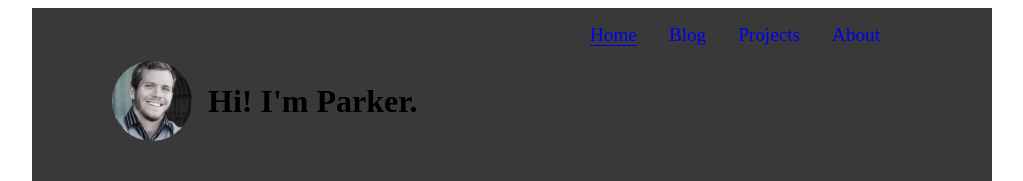
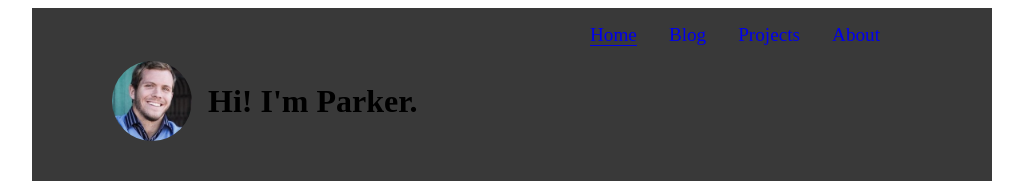
Before and after one commit to HeyParkerJ/heyparkerj, a Gatsby site: page / in a window 1280 px wide. Shown: the top 181 px of the page, without its empty margins (128-1151 px from the left). Built offline with nearby package versions, Linux system fonts and the light colour scheme; Gatsby itself is replaced by a stand-in of ours.

Commit message:
add TODO.org and commit minor changes

```diff
--- a/src/html.js
+++ b/src/html.js
@@ -2,6 +2,7 @@ import React from "react"
 import PropTypes from "prop-types"
 
 export default function HTML(props) {
+
   return (
     <html {...props.htmlAttributes} style={{'height': '100%'}}>
       <head>
--- a/src/pages/index.module.css
+++ b/src/pages/index.module.css
@@ -17,7 +17,7 @@
     height: 5rem;
     border-radius: 50%;
     margin-right: 1rem;
-    filter: grayscale(80%);
+    filter: grayscale(30%);
 }
 
 .bodyText {
```
Also changed, not shown: jsconfig.json (added, +10 -0 lines), 1 other file.
